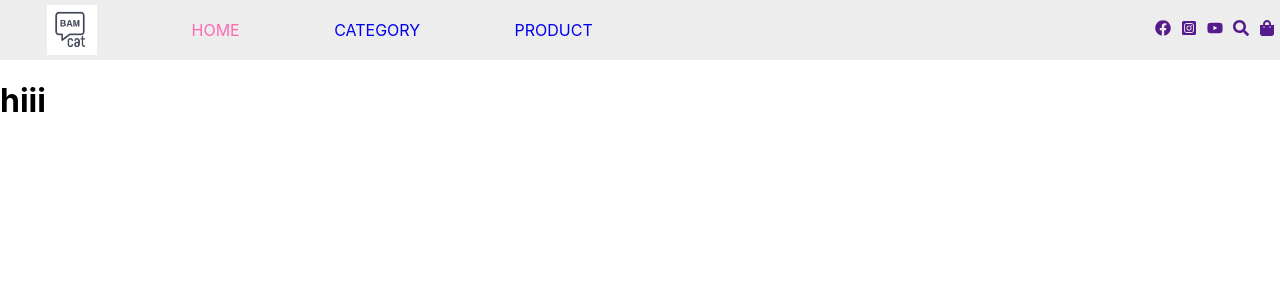
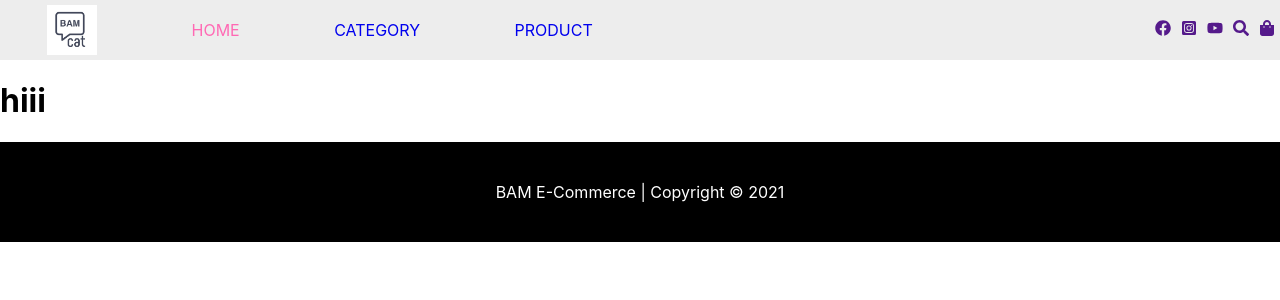
Before and after one commit to syed-ghufran-hassan/B.A.M-eCommerce, a React (Create React App) app: page / in a window 1280 px wide. Shown: the top 300 px of the page. Built offline with nearby package versions, Linux system fonts and the light colour scheme.

Commit message:
Basic footer styles

```diff
--- a/src/features/Components/Footer.js
+++ b/src/features/Components/Footer.js
@@ -1,11 +1,13 @@
-import React from 'react'
+import React from 'react';
+import '../styles/Footer.css';
 
 function Footer() {
+  const year = new Date().getFullYear()
   return (
-    <div>
-
-    </div>
+    <footer className='Footer'>
+      BAM E-Commerce | Copyright  &copy;  {year}
+    </footer>
   )
 }
 
-export default Footer
+export default Footer;
--- a/src/features/styles/Footer.css
+++ b/src/features/styles/Footer.css
@@ -0,0 +1,10 @@
+.Footer {
+  bottom: 0;
+  width: 100vw;
+  height: 100px;
+  background-color: black;
+  color: white;
+  display: flex;
+  justify-content: center;
+  align-items: center;
+}
```
Also changed, not shown: 1 other file (tests, documents, lock files or other folders).
